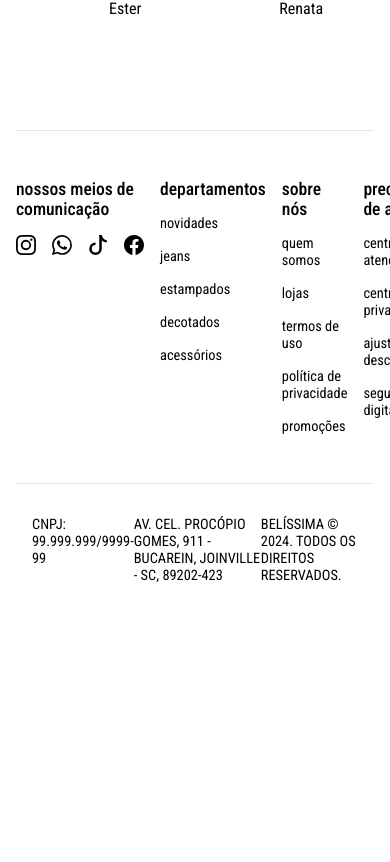
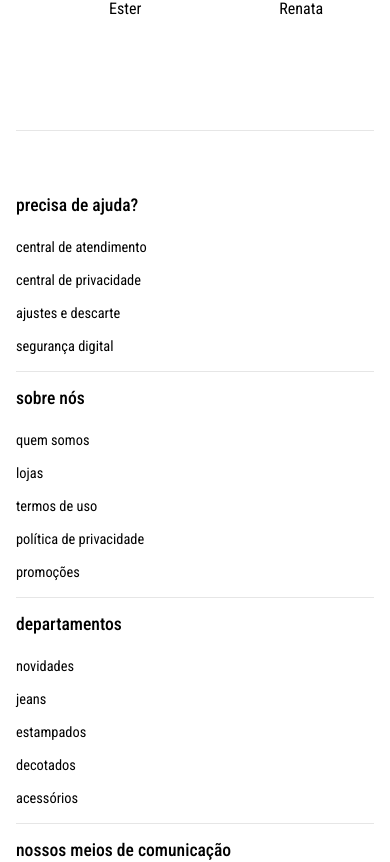
Before and after one commit to projeto-belissima/front-end, a Vue app: page / in a window 390 px wide. Shown: the part 1292-2154 px from the top of the page. Before the commit the page ends 1908 px from the top, so only its background shows below. Built offline with nearby package versions, Linux system fonts and the light colour scheme.

Commit message:
style: responsividade do rodapé #8

```diff
--- a/src/components/FooterView.vue
+++ b/src/components/FooterView.vue
@@ -81,7 +81,6 @@
 
   .secao-links {
     display: flex;
-    gap: 1rem;
     justify-content: space-between;
     padding: 3rem 0;
     border-top: 1px solid var(--cor-cinza-auxiliar);
@@ -127,7 +126,33 @@
   .secao-dados {
     display: flex;
     justify-content: space-between;
+    gap: 1rem;
     margin: 1rem 0 0;
     padding: 1rem;
   }
+
+  @media (max-width: 780px) {
+    .secao-dados {
+      flex-direction: column;
+    }
+  }
+
+  @media (max-width: 640px) {
+    .links-redes {
+      margin-top: 1rem;
+    }
+
+    .secao-links {
+      flex-direction: column-reverse;
+    }
+
+    .links-internos {
+      padding: 1rem 0;
+      border-bottom: 1px solid var(--cor-cinza-auxiliar);
+
+      & h5 {
+        margin-bottom: 1.5rem;
+      }
+    }
+  }
 </style>
```
